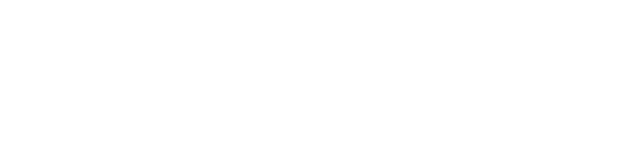
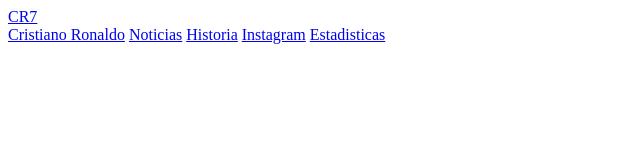
Before and after one commit to MaikelFabian/Cristiano, a plain HTML site: page dos.html in a window 1280 px wide. Shown: the whole page, without its empty margins (0-640 px from the left). Drawn offline with Linux system fonts and the light colour scheme.

Commit message:
En este punto hice un header y agregarlo a cada uno de los html

```diff
--- a/dos.html
+++ b/dos.html
@@ -0,0 +1,24 @@
+<!DOCTYPE html>
+<html lang="en">
+<head>
+    <meta charset="UTF-8">
+    <meta name="viewport" content="width=device-width, initial-scale=1.0">
+    <title>Document</title>
+</head>
+<body>
+    <header>
+        <a href="index.html" class="logo">CR7</a>
+        <nav>
+
+          <a href="dos.html">Cristiano Ronaldo</a>
+          <a href="index.html">Noticias</a>
+          <a href="historia.html">Historia</a>
+          <a href="redes.html">Instagram</a>
+          <a href="estadisticas.html">Estadisticas</a>
+
+        </nav>
+
+      </header>
+
+</body>
+</html>
```
Also changed, not shown: estadisticas.html (+24 -0 lines), historia.html (+24 -0 lines), index.html (+13 -0 lines), redes.html (+24 -0 lines).
